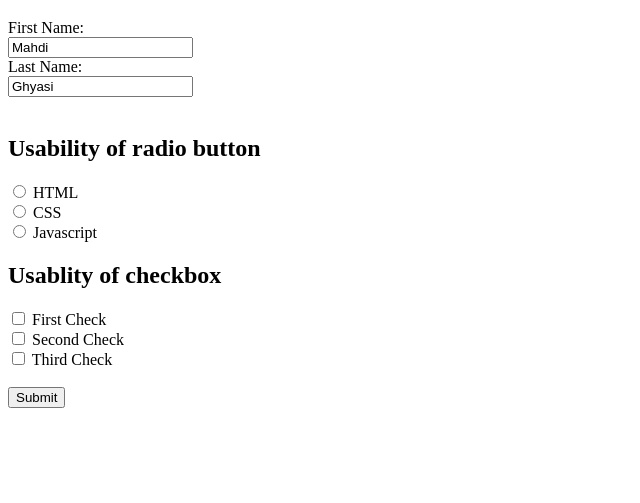
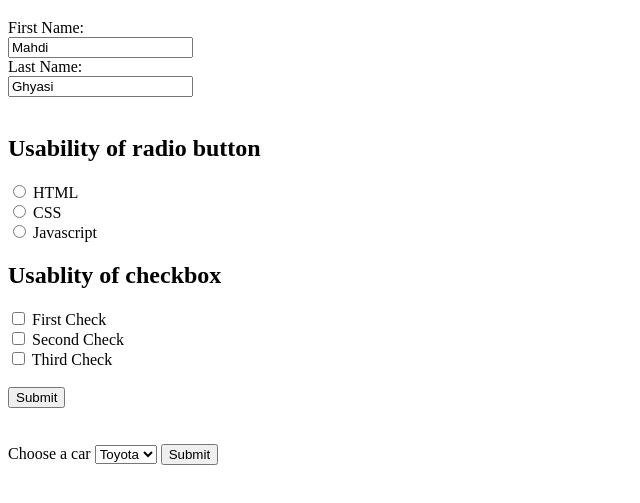
Before and after one commit to mahdighyasi626/Practice, a plain HTML site: page form.html in a window 1280 px wide. Shown: the part 61-564 px from the top of the page, without its empty margins (0-640 px from the left). Drawn offline with Linux system fonts and the light colour scheme.

Commit message:
Add options

```diff
--- a/form.html
+++ b/form.html
@@ -37,6 +37,17 @@
         <label for="check3">Third Check</label><br><br>
         <input type="submit" value="Submit"><br>
     </form>
+    <br><br>
+
+    <form action="">
+        <label for="cars">Choose a car</label>
+        <select id="cars" name="cars">
+            <option value="toyota">Toyota</option>
+            <option value="honda">Honda</option>
+            <option value="Benz">Benz</option>
+        </select>
+        <input type="submit">
+    </form>
 
 </body>
 
```
